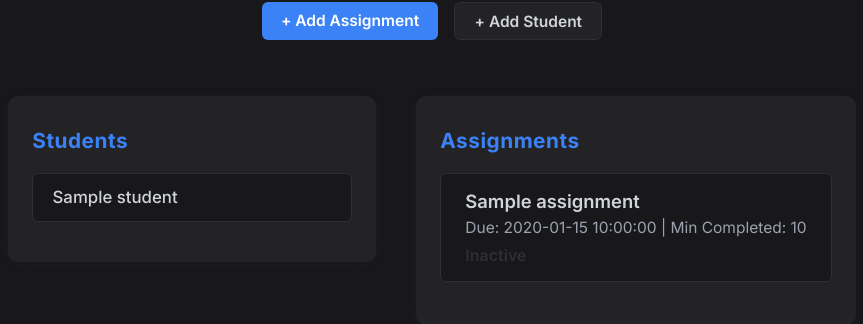
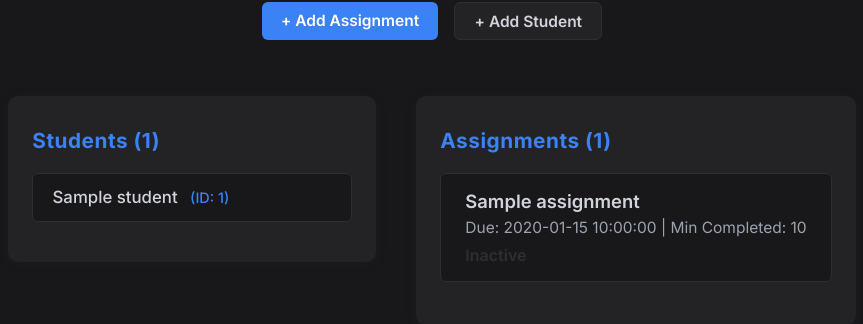
Before and after one commit to Franktorio/bulldog-simple-grader, a FastAPI app: template src/frontend/templates/instructor-home.html in a window 1280 px wide. Shown: the part 226-550 px from the top of the page, without its empty margins (208-1071 px from the left). Run offline with FastAPI, Linux system fonts and the light colour scheme; the template is opened without the code that fills it: most values are stand-ins (such as "Sample title", 1, 10 or a date in 2020); parts of the project's set-up code (start-up, migrations or seed data) failed here and were passed over.

Commit message:
Improved style of instructor home

```diff
--- a/src/frontend/static/css/instructor-home-style.css
+++ b/src/frontend/static/css/instructor-home-style.css
@@ -69,6 +69,12 @@
     color: var(--accent);
 }
 
+.student-id {
+    font-size: 0.9rem;
+    color: var(--accent);
+    margin-left: 0.5rem;
+}
+
 .assignment-card {
     background: var(--background);
     border: 1px solid var(--border);
--- a/src/frontend/templates/instructor-home.html
+++ b/src/frontend/templates/instructor-home.html
@@ -20,11 +20,11 @@
 <div class="dashboard-flex">
     <section class="student-list">
         {% if user_data.students %}
-            <h2>Students</h2>
+            <h2>Students ({{ user_data.students|length }})</h2>
             <div>
             {% for student in user_data.students %}
                 <a href="/instructors/students/{{ student.id }}" class="student-card">
-                    {{ student.name }}
+                    {{ student.name }} <span class="student-id">(ID: {{ student.id }})</span>
                 </a>
             {% endfor %}
             </div>
@@ -35,7 +35,7 @@
 
     <section class="assignment-list">
         {% if user_data.assignments %}
-            <h2>Assignments</h2>
+            <h2>Assignments ({{ user_data.assignments|length }})</h2>
             {% for assignment in user_data.assignments %}
                 <a href="/instructors/assignments/{{ assignment.id }}" class="assignment-card">
                     <div class="assignment-title">{{ assignment.title }}</div>
```
